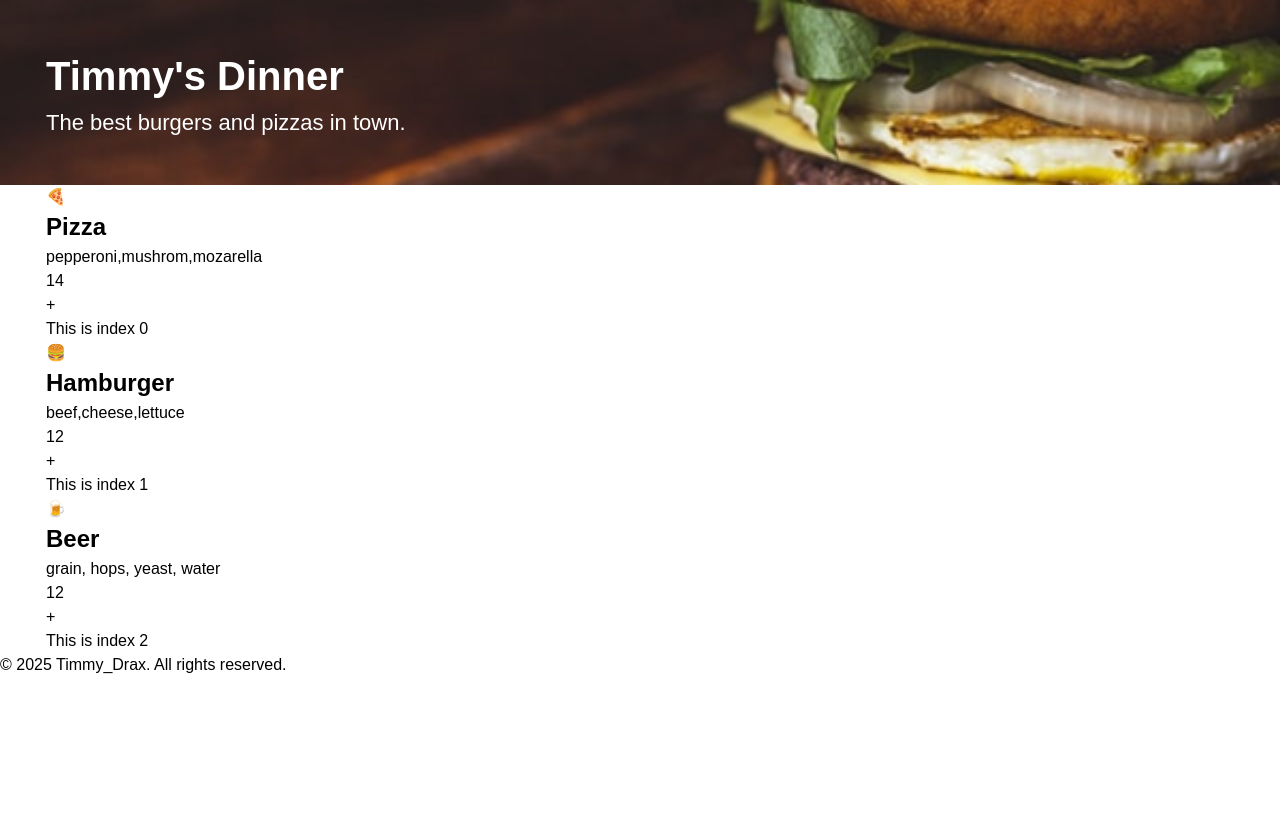
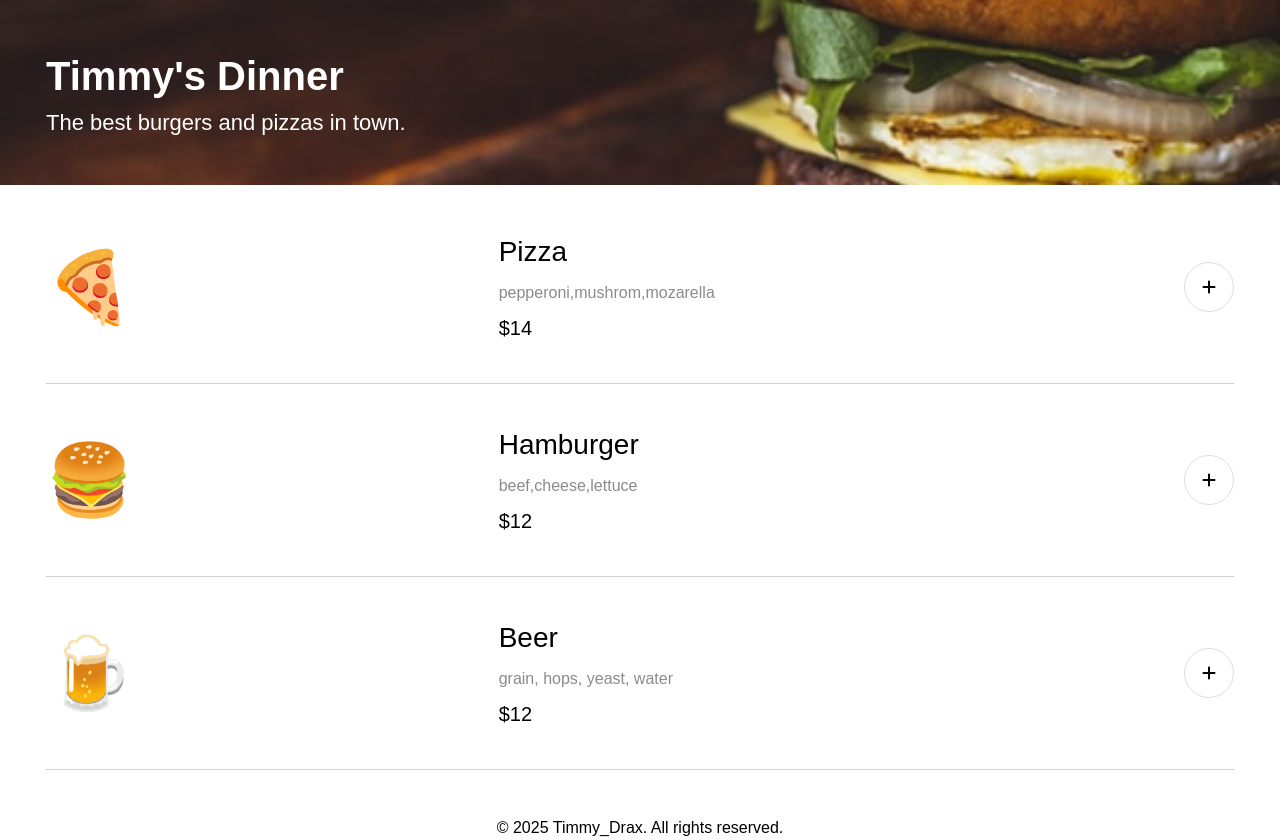
Before and after one commit to Timmydrax/order-app, a plain HTML site: page index.html in a window 1280 px wide. Before the commit the page ends 800 px from the top, so only its background shows below. Drawn offline with Linux system fonts and the light colour scheme; a web font is replaced by a local one.

Commit message:
STYLE: Styled components

```diff
--- a/index.html
+++ b/index.html
@@ -4,6 +4,10 @@
     <meta charset="UTF-8" />
     <meta name="viewport" content="width=device-width, initial-scale=1.0" />
     <link rel="stylesheet" href="style.css" />
+    <script
+      src="https://kit.fontawesome.com/ea749a88b3.js"
+      crossorigin="anonymous"
+    ></script>
     <link rel="preconnect" href="https://fonts.googleapis.com" />
     <link rel="preconnect" href="https://fonts.gstatic.com" crossorigin />
     <link
@@ -18,9 +22,7 @@
       <p class="sub-text">The best burgers and pizzas in town.</p>
     </header>
     <main>
-      <section class="container" id="container">
-
-      </section>
+      <section class="container" id="container"></section>
     </main>
     <footer class="footer" id="footer"></footer>
     <script type="module" src="/script.js"></script>
--- a/script.js
+++ b/script.js
@@ -14,14 +14,13 @@ function getMenuArray(menuArray) {
     return `
     <section class="item-box">
     <div class="items">
-      <div class="icon">${menu.emoji}</div>
+      <span class="icon">${menu.emoji}</span>
       <div class="item-details">
         <h2 class="item-heading">${menu.name}</h2>
         <p class="item-ingredients">${menu.ingredients}</p>
-        <p class="item-price">${menu.price}</p>
+        <p class="item-price">$${menu.price}</p>
       </div>
-      <div class="add-item">+</div>
-      <p>This is index ${menu.id}</p>
+      <button class="add-item"><i class="fa-solid fa-plus"></i></button>
     </div>
   </section>
     `;
--- a/style.css
+++ b/style.css
@@ -25,6 +25,7 @@ body {
   /* 5. Improve text rendering */
   -webkit-font-smoothing: antialiased;
   font-family: "Smythe", sans-serif;
+  min-height: 100vh;
 }
 
 /* 6. Improve media defaults */
@@ -77,7 +78,9 @@ h6 {
   isolation: isolate;
 }
 
-/* Main Styling */
+/* MAIN STYLING */
+
+/* HEADER SECTION */
 
 .header {
   max-width: 1280px;
@@ -103,7 +106,74 @@ h6 {
   z-index: 2;
 }
 
+/* MAIN SECTION */
+
 .container {
+  display: flex;
+  flex-direction: column;
+  gap: 2.5rem;
   background-color: #fff;
-  padding-inline: 46px;
+  padding: 46px;
 }
+
+.item-box {
+  display: flex;
+  flex-direction: row;
+  gap: 2rem;
+  padding-block-end: 2.5rem;
+  border-block-end: 1px solid #d2d2d2;
+}
+
+.items {
+  display: flex;
+  flex-direction: row;
+  width: 100%;
+  justify-content: space-between;
+  align-items: center;
+}
+
+.item-details {
+  max-width: 320px;
+  width: 100%;
+  display: flex;
+  flex-direction: column;
+  gap: 0.5rem;
+}
+
+.item-heading {
+  font-size: 1.75rem;
+  font-weight: 400;
+}
+
+.item-ingredients {
+  font-size: 1rem;
+  color: #8b8b8b;
+  font-weight: 400;
+}
+
+.item-price {
+  font-size: 1.25rem;
+  font-weight: 400;
+}
+
+.icon {
+  font-size: 70px;
+}
+
+.add-item {
+  background-color: transparent;
+  border-radius: 50%;
+  border: 1px solid #dedede;
+  width: 50px;
+  height: 50px;
+  display: flex;
+  align-items: center;
+  justify-content: center;
+  cursor: pointer;
+}
+
+/* FOOTER */
+
+.footer {
+  text-align: center;
+}
```
